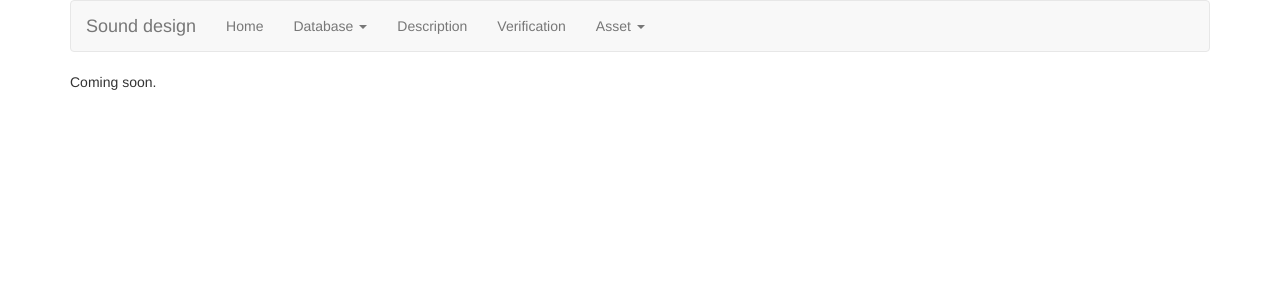
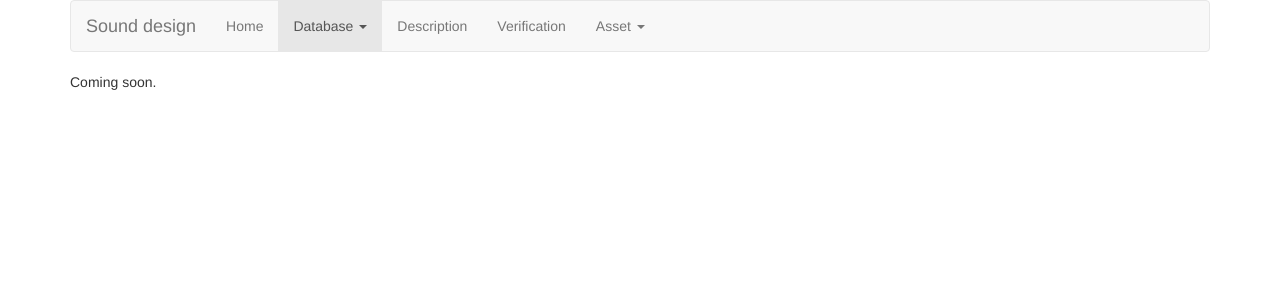
Before and after one commit to bazilinskyy/wordsforsound, a Flask app: page /add_tag in a window 1280 px wide. Shown: the top 300 px of the page. Run offline with Flask 2, Linux system fonts and the light colour scheme; parts of the project's set-up code (start-up, migrations or seed data) failed here and were passed over; some libraries are stand-ins or nearby versions.

Commit message:
Database dropdown in menu active on selection
Dropbox for database actions now become highlighted as active when one
of child items is selected.

```diff
--- a/app/templates/base.html
+++ b/app/templates/base.html
@@ -32,7 +32,7 @@
     <div class="collapse navbar-collapse" id="bs-example-navbar-collapse-1">
       <ul class="nav navbar-nav">
         <li {% if request.path=="/index" or request.path=="/" %} class="active"{% endif %}><a href="{{ url_for('index') }}">Home</a></li>
-        <li class="dropdown">
+        <li {% if request.path=="/tags" or request.path=="/add_tag" or request.path=="/delete_tag"%} class="dropdown active"{% else %} class="dropdown" {% endif %}>
           <a href="#" class="dropdown-toggle" data-toggle="dropdown" role="button" aria-haspopup="true" aria-expanded="false">Database <span class="caret"></span></a>
           <ul class="dropdown-menu">
             <li {% if request.path=="/tags" %} class="active"{% endif %}><a href="{{ url_for('tags') }}">Tags</a></li>
```
